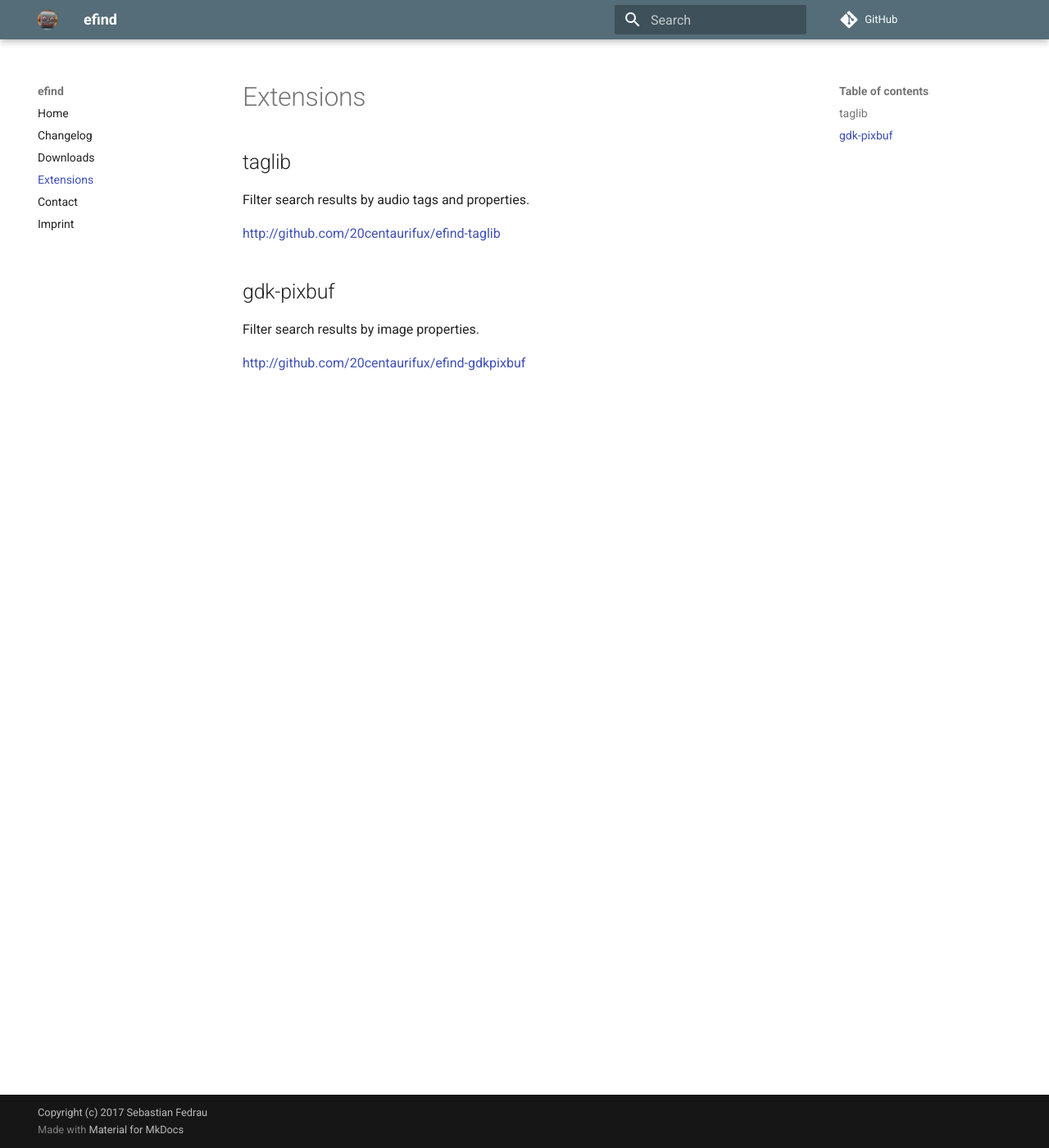
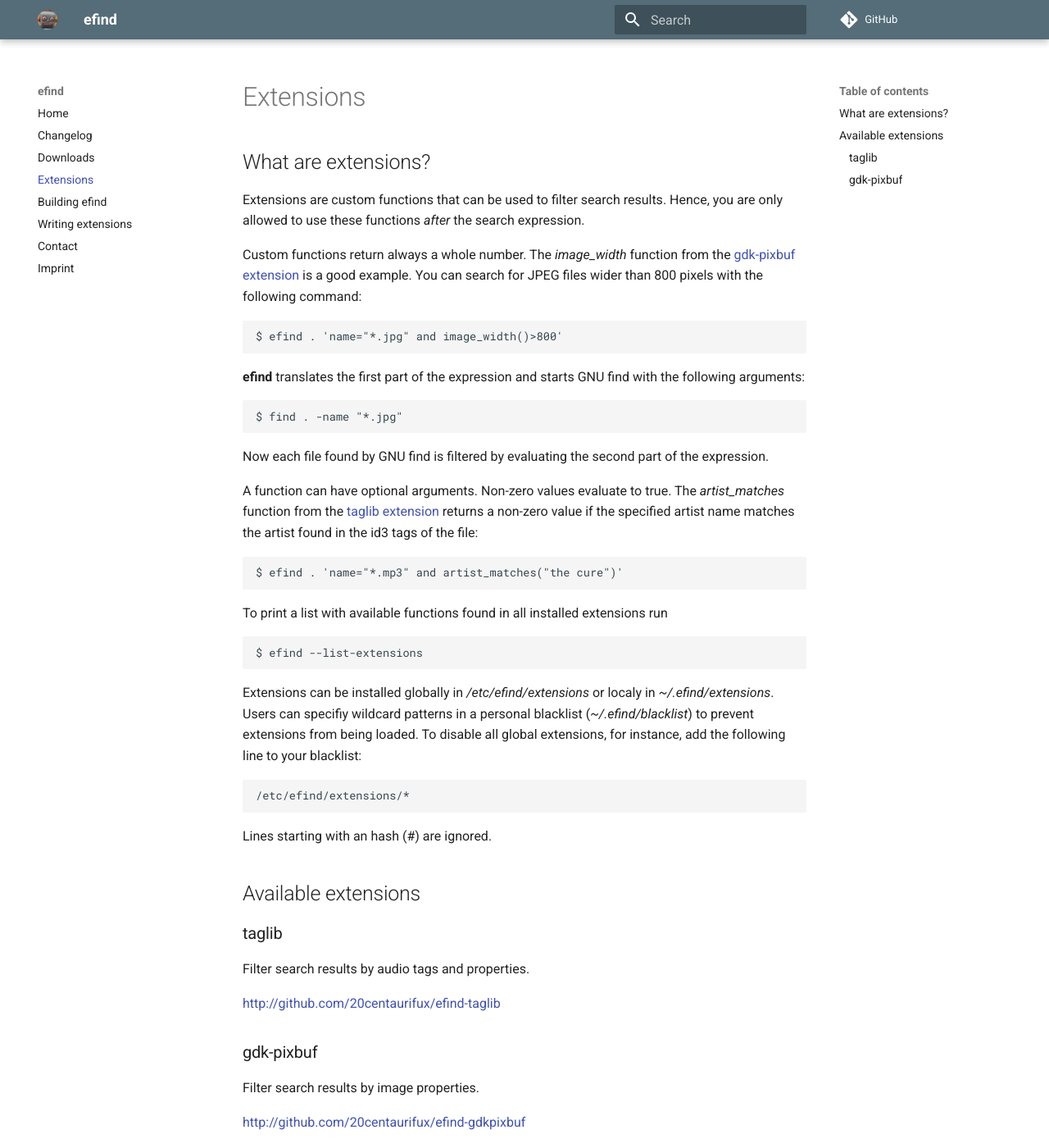
Before and after one commit to 20centaurifux/efind-website, an MkDocs documentation site: the page built from docs/extensions.md, in a window 1280 px wide and 1400 px high. Shown: the whole window at 82% size. Built offline with MkDocs 1.6.1 and Material for MkDocs 9.7.7, drawn with Linux system fonts in a browser that asks for light colours; comment, search, counter and statistics services are not loaded; old or Windows-style settings are respelled for this version of MkDocs.

````diff
--- a/docs/extensions.md
+++ b/docs/extensions.md
@@ -1,12 +1,52 @@
 # Extensions
 
-## taglib
+## What are extensions?
+
+Extensions are custom functions that can be used to filter search results. Hence, you are only allowed to use these functions *after* the search expression.
+
+Custom functions return always a whole number. The  *image_width* function from the [gdk-pixbuf extension]((http://github.com/20centaurifux/efind-gdkpixbuf)) is a good example. You can search for JPEG files wider than 800 pixels with the following command:
+
+```
+$ efind . 'name="*.jpg" and image_width()>800'
+```
+
+**efind** translates the first part of the expression and starts GNU find with the following arguments:
+
+```
+$ find . -name "*.jpg"
+```
+
+Now each file found by GNU find is filtered by evaluating the second part of the expression.
+
+A function can have optional arguments. Non-zero values evaluate to true. The *artist_matches* function from the [taglib extension](http://github.com/20centaurifux/efind-taglib) returns a non-zero value if the specified artist name matches the artist found in the id3 tags of the file:
+
+```
+$ efind . 'name="*.mp3" and artist_matches("the cure")'
+```
+
+To print a list with available functions found in all installed extensions run
+
+```
+$ efind --list-extensions
+```
+
+Extensions can be installed globally in */etc/efind/extensions* or localy in *~/.efind/extensions*. Users can specifiy wildcard patterns in a personal blacklist (*~/.efind/blacklist*) to  prevent  extensions from being loaded. To disable all global extensions, for instance, add the following line to your blacklist:
+
+```
+/etc/efind/extensions/*
+```
+
+Lines starting with an hash (#) are ignored.
+
+## Available extensions
+
+### taglib
 
 Filter search results by audio tags and properties.
 
 [http://github.com/20centaurifux/efind-taglib](http://github.com/20centaurifux/efind-taglib)
 
-## gdk-pixbuf
+### gdk-pixbuf
 
 Filter search results by image properties.
 
--- a/mkdocs.yml
+++ b/mkdocs.yml
@@ -10,6 +10,8 @@ pages:
     - Changelog: changelog.md
     - Downloads: downloads.md
     - Extensions: extensions.md
+    - Building efind: howto-build.md
+    - Writing extensions: howto-extensions.md
     - Contact: contact.md
     - Imprint: imprint.md
 
````
Also changed, not shown: docs/howto-build.md (added, +25 -0 lines), docs/howto-extensions.md (added, +150 -0 lines), docs/index.md (+53 -85 lines).
